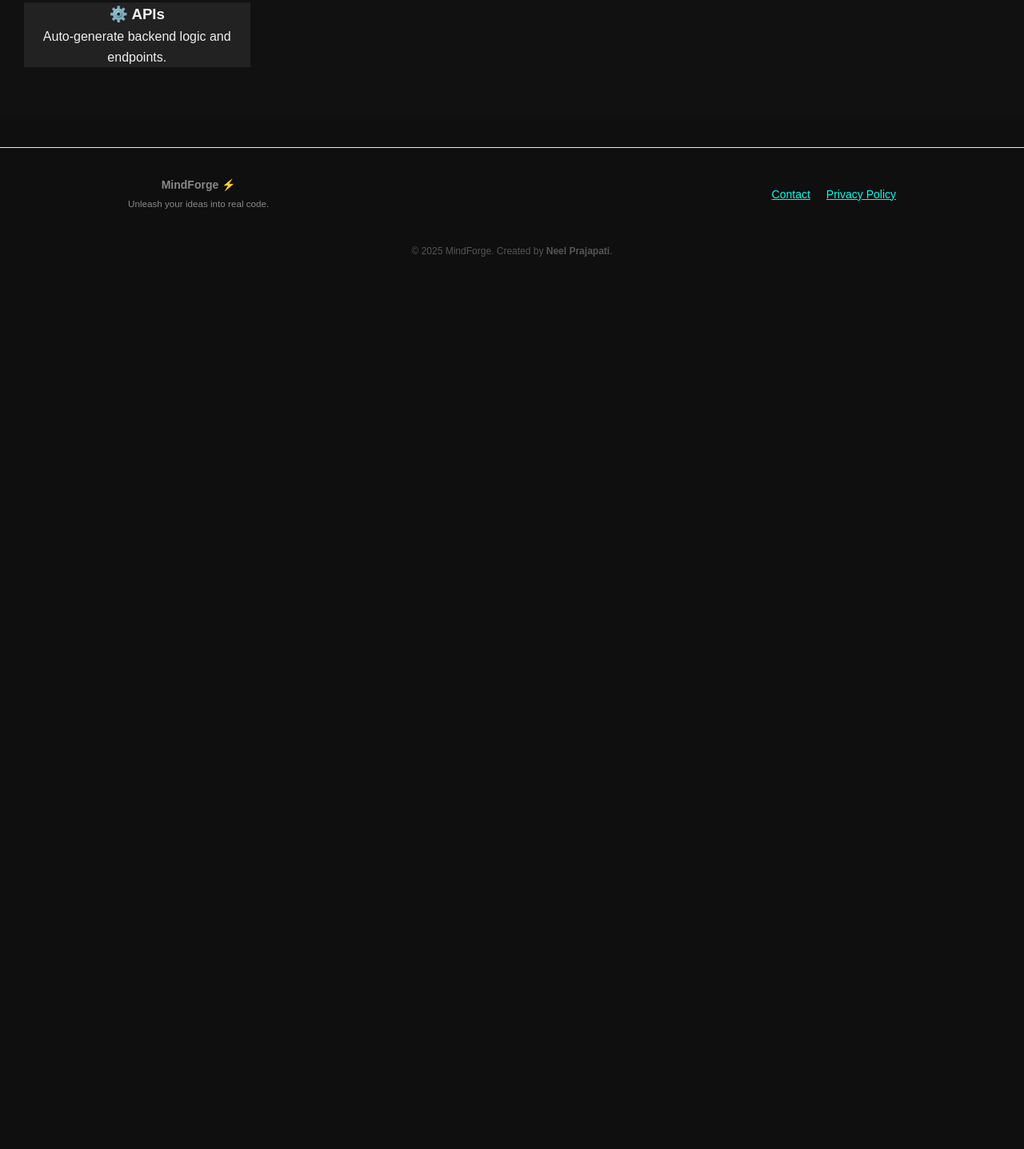
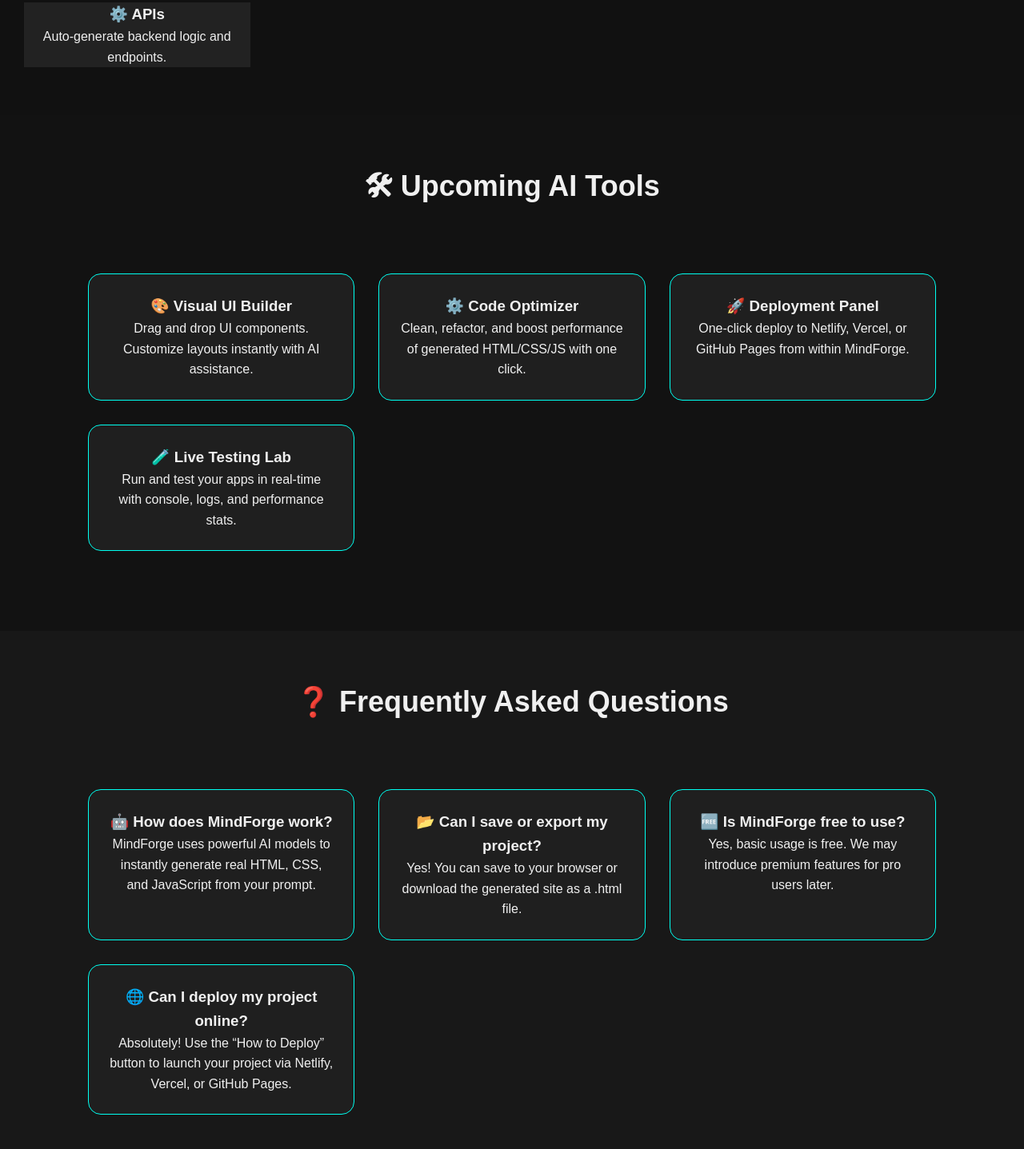
Before and after one commit to Neel-2606/MindForge, a plain HTML site: page index.html in a window 1280 px wide. Shown: the part 807-2244 px from the top of the page at 80% size. Before the commit the page ends 1146 px from the top, so only its background shows below. Drawn offline with nearby package versions, Linux system fonts and the light colour scheme.

Commit message:
Added MindForge prompt UI

```diff
--- a/index.html
+++ b/index.html
@@ -9,6 +9,7 @@
 </head>
 <body>
 
+  <!-- ✅ Header/Navbar -->
   <header class="navbar">
     <div class="logo">MindForge ⚡</div>
     <nav>
@@ -20,6 +21,7 @@
     </nav>
   </header>
 
+  <!-- ✅ Hero Section -->
   <section class="hero">
     <div class="hero-left">
       <h1>Forge the Future with AI</h1>
@@ -36,7 +38,7 @@
     </div>
   </section>
 
-  <!-- 🌟 Feature Section -->
+  <!-- ✅ Feature Section -->
   <section id="features" class="build-section" style="background:#111; padding: 60px 30px;">
     <h2 style="text-align:center; font-size: 36px; margin-bottom: 40px;">What You Can Build with MindForge</h2>
     <div style="display: grid; grid-template-columns: repeat(auto-fit, minmax(280px, 1fr)); gap: 30px;">
@@ -48,21 +50,18 @@
     </div>
   </section>
 
+  <!-- ✅ Build Section (hidden initially) -->
   <section id="build" class="build-section" style="display:none;">
     <h2>What do you want to build today?</h2>
     <textarea id="promptInput" placeholder="Describe your project..."></textarea><br>
     <button id="generateBtn">Generate with AI</button>
   </section>
 
+  <!-- ✅ Preview Section -->
   <section id="previewArea" class="preview-section" style="display:none;">
     <div class="toolbar">
-      <button id="toggleDevice">📱 Toggle Device</button>
-      <button id="fullscreenToggle">🔍 Fullscreen</button>
-      <button id="regenerateBtn">🔁 Regenerate</button>
-      <button id="downloadBtn">⬇️ Download</button>
-      <button id="themeToggle">🌓 Toggle Theme</button>
+      <!-- Buttons added by script.js -->
     </div>
-
     <div class="workspace">
       <div class="preview-pane" id="previewPane">
         <iframe id="previewFrame"></iframe>
@@ -82,7 +81,54 @@
     </div>
   </section>
 
-  <!-- ⚡ Enhanced Footer -->
+  <!-- ✅ New Tools Section -->
+<section id="tools" class="build-section" style="background:#121212;">
+  <h2 style="font-size: 36px; margin-bottom: 40px;">🛠 Upcoming AI Tools</h2>
+  <div class="tool-grid">
+    <div class="tool-card animate-fade-in">
+      <h3>🎨 Visual UI Builder</h3>
+      <p>Drag and drop UI components. Customize layouts instantly with AI assistance.</p>
+    </div>
+    <div class="tool-card animate-fade-in" style="animation-delay: 0.1s;">
+      <h3>⚙️ Code Optimizer</h3>
+      <p>Clean, refactor, and boost performance of generated HTML/CSS/JS with one click.</p>
+    </div>
+    <div class="tool-card animate-fade-in" style="animation-delay: 0.2s;">
+      <h3>🚀 Deployment Panel</h3>
+      <p>One-click deploy to Netlify, Vercel, or GitHub Pages from within MindForge.</p>
+    </div>
+    <div class="tool-card animate-fade-in" style="animation-delay: 0.3s;">
+      <h3>🧪 Live Testing Lab</h3>
+      <p>Run and test your apps in real-time with console, logs, and performance stats.</p>
+    </div>
+  </div>
+</section>
+
+<!-- ✅ New FAQ Section -->
+<section id="faq" class="build-section">
+  <h2 style="font-size: 36px; margin-bottom: 40px;">❓ Frequently Asked Questions</h2>
+  <div class="faq-grid">
+    <div class="faq-card animate-fade-in">
+      <h3>🤖 How does MindForge work?</h3>
+      <p>MindForge uses powerful AI models to instantly generate real HTML, CSS, and JavaScript from your prompt.</p>
+    </div>
+    <div class="faq-card animate-fade-in" style="animation-delay: 0.1s;">
+      <h3>📂 Can I save or export my project?</h3>
+      <p>Yes! You can save to your browser or download the generated site as a .html file.</p>
+    </div>
+    <div class="faq-card animate-fade-in" style="animation-delay: 0.2s;">
+      <h3>🆓 Is MindForge free to use?</h3>
+      <p>Yes, basic usage is free. We may introduce premium features for pro users later.</p>
+    </div>
+    <div class="faq-card animate-fade-in" style="animation-delay: 0.3s;">
+      <h3>🌐 Can I deploy my project online?</h3>
+      <p>Absolutely! Use the “How to Deploy” button to launch your project via Netlify, Vercel, or GitHub Pages.</p>
+    </div>
+  </div>
+</section>
+
+
+  <!-- ✅ Footer -->
   <footer class="footer">
     <div style="max-width: 1000px; margin: auto; display: flex; flex-wrap: wrap; justify-content: space-between; align-items: center; padding: 20px;">
       <div>
@@ -97,7 +143,7 @@
     <p style="margin-top: 20px; font-size: 12px; color: #555;">© 2025 MindForge. Created by <strong>Neel Prajapati</strong>.</p>
   </footer>
 
-  <!-- 📦 Deploy Instructions Modal -->
+  <!-- ✅ Deploy Instructions Modal -->
   <div id="deployModal" style="display:none; position:fixed; top:0; left:0; right:0; bottom:0; background:rgba(0,0,0,0.7); z-index:9999; justify-content:center; align-items:center;">
     <div style="background:white; color:black; padding:30px; border-radius:12px; max-width:600px; width:90%; text-align:left; position:relative;">
       <h2>🌍 How to Deploy Your Project</h2>
@@ -110,6 +156,7 @@
     </div>
   </div>
 
+  <!-- ✅ Scripts -->
   <script src="https://cdnjs.cloudflare.com/ajax/libs/prism/1.29.0/prism.min.js"></script>
   <script src="https://cdnjs.cloudflare.com/ajax/libs/prism/1.29.0/components/prism-css.min.js"></script>
   <script src="https://cdnjs.cloudflare.com/ajax/libs/prism/1.29.0/components/prism-javascript.min.js"></script>
--- a/script.js
+++ b/script.js
@@ -21,7 +21,14 @@
   };
 });
 
-// Generate code on click
+// Handle navbar "Build" click — show build section even if no card clicked
+document.querySelector('a[href="#build"]').addEventListener("click", e => {
+  e.preventDefault();
+  buildSection.style.display = "block";
+  buildSection.scrollIntoView({ behavior: "smooth" });
+});
+
+// Generate content
 generateBtn.onclick = () => {
   const prompt = promptInput.value.trim();
   if (!prompt) return alert("Please enter your project idea.");
@@ -41,8 +48,9 @@
   Prism.highlightAll();
 };
 
-// Toolbar Buttons
+// Toolbar actions
 document.getElementById("regenerateBtn").onclick = () => generateBtn.click();
+
 document.getElementById("downloadBtn").onclick = () => {
   const zipContent = `
     <html>
@@ -71,7 +79,7 @@
   previewFrame.style.width = isMobile ? "375px" : "100%";
 };
 
-// Deploy Instructions
+// 🌐 Deploy instructions button
 const deployBtn = document.createElement("button");
 deployBtn.innerText = "🌐 How to Deploy";
 deployBtn.onclick = () => {
@@ -79,7 +87,7 @@
 };
 document.querySelector(".toolbar").appendChild(deployBtn);
 
-// ✅ Add Save and Load buttons inside toolbar with same glowing style
+// 💾 Save + 📂 Load buttons (inserted in toolbar with same styles)
 const saveBtn = document.createElement("button");
 saveBtn.id = "saveProject";
 saveBtn.innerText = "💾 Save";
@@ -92,7 +100,7 @@
 toolbar.insertBefore(loadBtn, toolbar.firstChild);
 toolbar.insertBefore(saveBtn, toolbar.firstChild);
 
-// Save Project
+// Save project to browser
 saveBtn.onclick = () => {
   localStorage.setItem("mindforge_project", JSON.stringify({
     html: htmlCode.textContent,
@@ -102,7 +110,7 @@
   alert("Project saved to browser.");
 };
 
-// Load Project
+// Load project from browser
 loadBtn.onclick = () => {
   const data = localStorage.getItem("mindforge_project");
   if (!data) return alert("No saved project found.");
@@ -114,7 +122,7 @@
   Prism.highlightAll();
 };
 
-// Code Tabs
+// Tab switching
 document.querySelectorAll(".tab").forEach(tab => {
   tab.onclick = () => {
     document.querySelectorAll(".tab").forEach(t => t.classList.remove("active"));
--- a/style.css
+++ b/style.css
@@ -244,3 +244,43 @@
   margin-top: 40px;
   border-top: 1px solid #eee;
 }
+/* 🔥 Custom Grid Layout for Tools & FAQ */
+.tool-grid,
+.faq-grid {
+  display: grid;
+  grid-template-columns: repeat(auto-fit, minmax(280px, 1fr));
+  gap: 30px;
+  max-width: 1100px;
+  margin: auto;
+  padding: 40px 20px;
+}
+
+.tool-card,
+.faq-card {
+  background: #1f1f1f;
+  border: 1px solid #00fff0;
+  border-radius: 16px;
+  padding: 25px;
+  text-align: center;
+  transition: transform 0.3s ease, box-shadow 0.3s ease;
+}
+
+.tool-card:hover,
+.faq-card:hover {
+  transform: translateY(-5px);
+  box-shadow: 0 0 15px rgba(0, 255, 240, 0.3);
+}
+
+/* 🌀 Animation */
+.animate-fade-in {
+  opacity: 0;
+  transform: translateY(30px);
+  animation: fadeInUp 0.8s ease forwards;
+}
+
+@keyframes fadeInUp {
+  to {
+    opacity: 1;
+    transform: translateY(0);
+  }
+}
```
